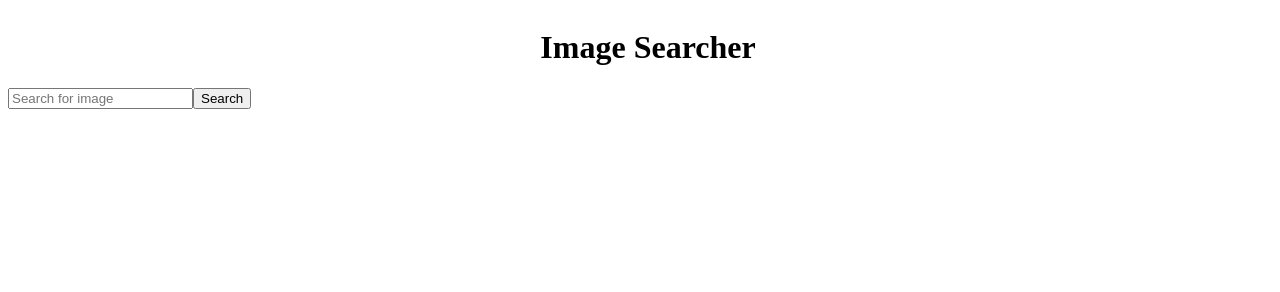
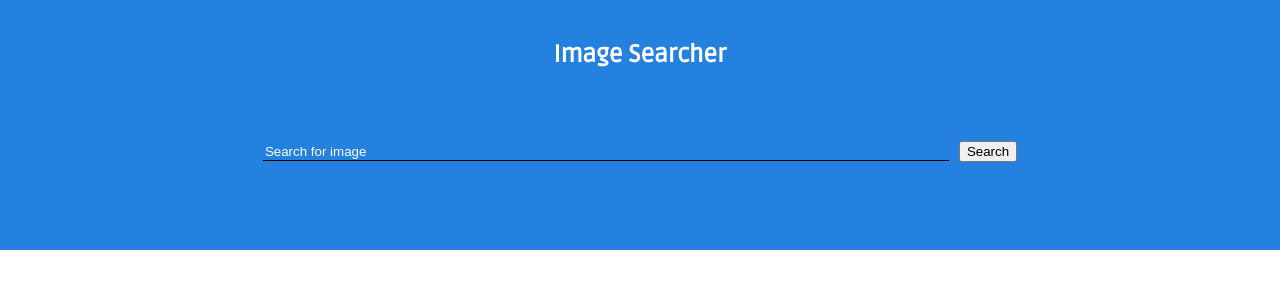
Before and after one commit to kyolf/picture-search, a React app in the folder picture-search/: page / in a window 1280 px wide. Built offline with nearby package versions, Linux system fonts and the light colour scheme.

Commit message:
finish input css

```diff
--- a/picture-search/public/index.html
+++ b/picture-search/public/index.html
@@ -10,6 +10,7 @@
     -->
     <link rel="manifest" href="%PUBLIC_URL%/manifest.json">
     <link rel="shortcut icon" href="%PUBLIC_URL%/favicon.ico">
+    <link href="https://fonts.googleapis.com/css?family=Roboto+Slab|Ruda" rel="stylesheet">
     <!--
       Notice the use of %PUBLIC_URL% in the tags above.
       It will be replaced with the URL of the `public` folder during the build.
@@ -19,7 +20,7 @@
       work correctly both with client-side routing and a non-root public URL.
       Learn how to configure a non-root public URL by running `npm run build`.
     -->
-    <title>React App</title>
+    <title>Image Searcher</title>
   </head>
   <body>
     <noscript>
--- a/picture-search/src/index.scss
+++ b/picture-search/src/index.scss
@@ -1,8 +1,15 @@
+$header-font: 'Ruda', Sans-Serif;
+$normal-font: 'Roboto Slab', Serif;
+$title-search-bg-color: #2481df;
+
 body,
 html,
 main {
+  font-family: $normal-font;
   height: 100%;
+  margin: 0;
   width: 100%;
 }
 
 @import './main-component/main';
+@import './search-bar/search-bar';
--- a/picture-search/src/main-component/_main.scss
+++ b/picture-search/src/main-component/_main.scss
@@ -3,6 +3,15 @@ main {
   flex-direction: column;
 }
 
-main > h1 {
+.title-search-container {
+  background-color: $title-search-bg-color;
+  height: 250px;
+}
+
+.title-search-container > h1 {
+  color: white;
+  font-family: $header-font;
+  font-size: 24px;
+  margin-top: 40px;
   text-align: center;
 }
--- a/picture-search/src/main-component/main.js
+++ b/picture-search/src/main-component/main.js
@@ -6,8 +6,10 @@ export default class Main extends React.Component {
   render() {
     return (
       <main>
-        <h1>Image Searcher</h1>
-        <SearchBar />
+        <section className="title-search-container">
+          <h1>Image Searcher</h1>
+          <SearchBar />
+        </section>
         <ShowPictures />
       </main>
     );
--- /dev/null
+++ b/picture-search/src/search-bar/_search-bar.scss
@@ -0,0 +1,28 @@
+@mixin input-border($hasBorder) {
+  border-top: $hasBorder;
+  border-left: $hasBorder;
+  border-right: $hasBorder;
+}
+
+.search-container {
+  width: 100%;
+  height: 150px;
+}
+
+.search-container form {
+  margin: 70px 20px;
+  text-align: center;
+}
+
+.search-container input {
+  @include input-border(none);
+  background-color: $title-search-bg-color;
+  border-bottom: 1px solid black;
+  margin-right: 10px;
+  width: 55%;
+}
+
+.search-container input::placeholder {
+  color: white;
+  opacity: 1;
+}
--- a/picture-search/src/search-bar/search-bar.js
+++ b/picture-search/src/search-bar/search-bar.js
@@ -11,13 +11,13 @@ export class SearchBar extends React.Component {
 
   render() {
     return (
-      <div>
+      <section className="search-container">
         <form onSubmit={(e)=> this.onSubmit(e)}>
           <input type="text" placeholder="Search for image"
                 ref={input => this.textInput = input}/>
           <button type='submit'>Search</button>
         </form>
-      </div>
+      </section>
     );
   }
 }
```
Also changed, not shown: picture-search/src/index.css, 1 other file.
